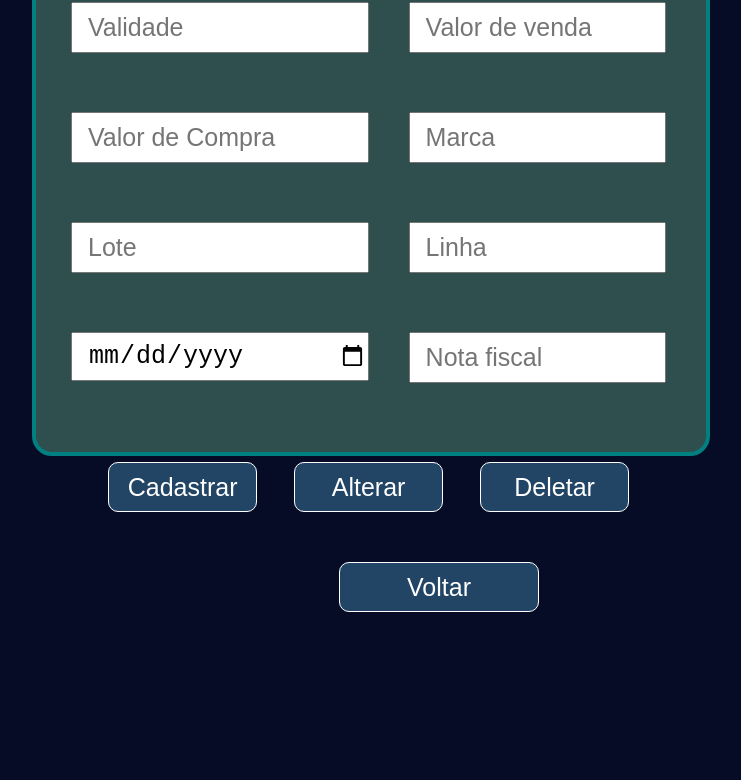
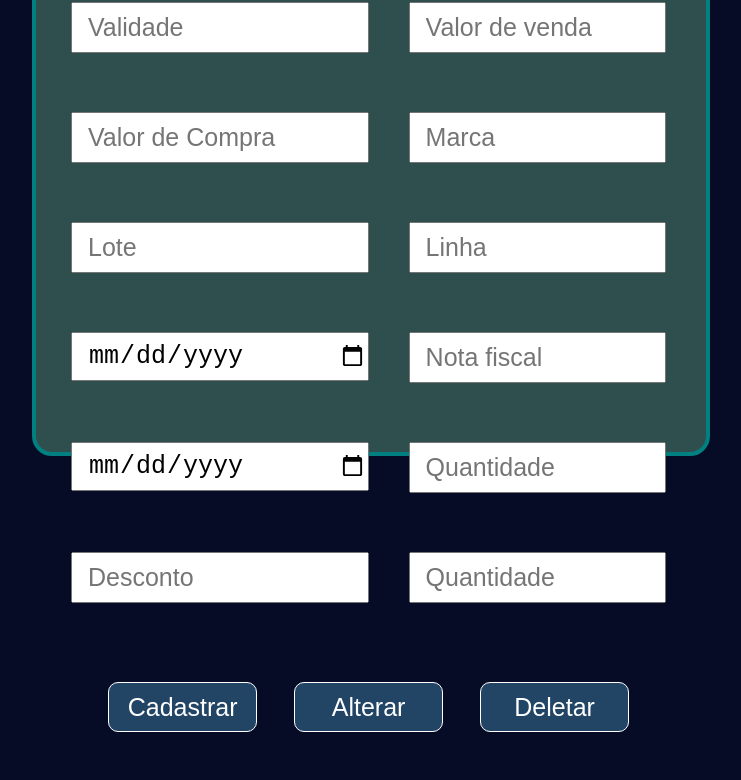
Before and after one commit to devinlineteams/interactivepdv, a React (Vite) app: page /cadastrarproduto in a window 1280 px wide. Shown: the part 378-1158 px from the top of the page, without its empty margins (288-1029 px from the left). Before the commit the page ends 990 px from the top, so only its background shows below. Built offline with nearby package versions, Linux system fonts and the light colour scheme; no server answers; a web font is replaced by a local one.

Commit message:
create plus for input cadastro producto

```diff
--- a/src/pages/cadastrar-produto/CadastrarProduto.tsx
+++ b/src/pages/cadastrar-produto/CadastrarProduto.tsx
@@ -39,6 +39,14 @@ export class CadastrarProduto extends Component{
                             <input type="date" name="dateRegistre"  className="d-prod-input" placeholder="Data Cadastro"></input>
                             <input  type="text" name="notafiscal" className="d-prod-input input-two" placeholder="Nota fiscal"></input>
                         </div>
+                        <div className="d-prod-1">
+                            <input type="date" name="validity"  className="d-prod-input" placeholder="Validade"></input>
+                            <input  type="text" name="Quantidade" className="d-prod-input input-two" placeholder="Quantidade"></input>
+                        </div>
+                        <div className="d-prod-1">
+                            <input type="text" name="desconto"  className="d-prod-input" placeholder="Desconto"></input>
+                            <input  type="text" name="notafiscal" className="d-prod-input input-two" placeholder="Quantidade"></input>
+                        </div>
                         <div className="d-prod-2">
                             <button className="btn-cad"> Cadastrar</button>
                             <button className="btn-cad" >Alterar</button>
```
